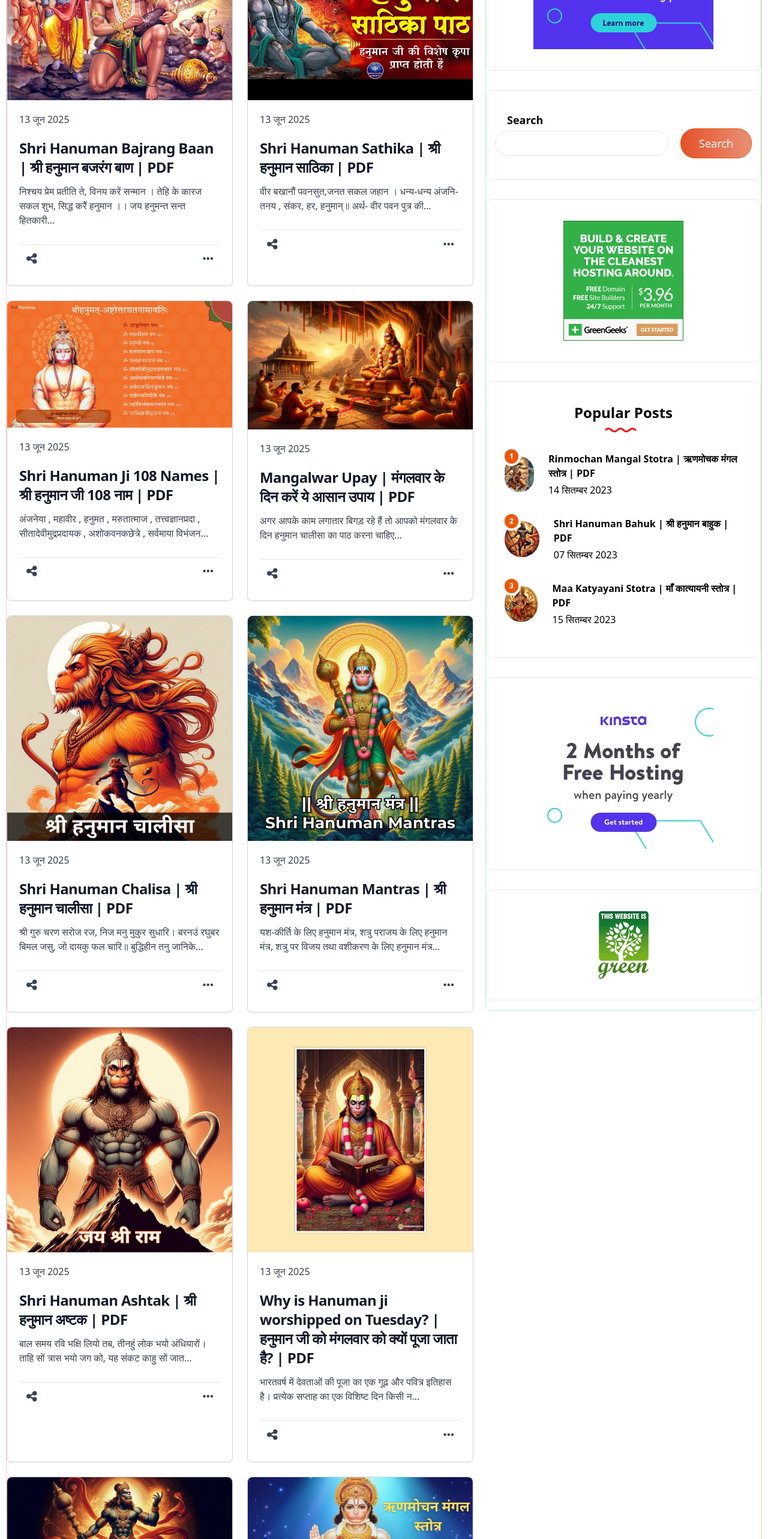
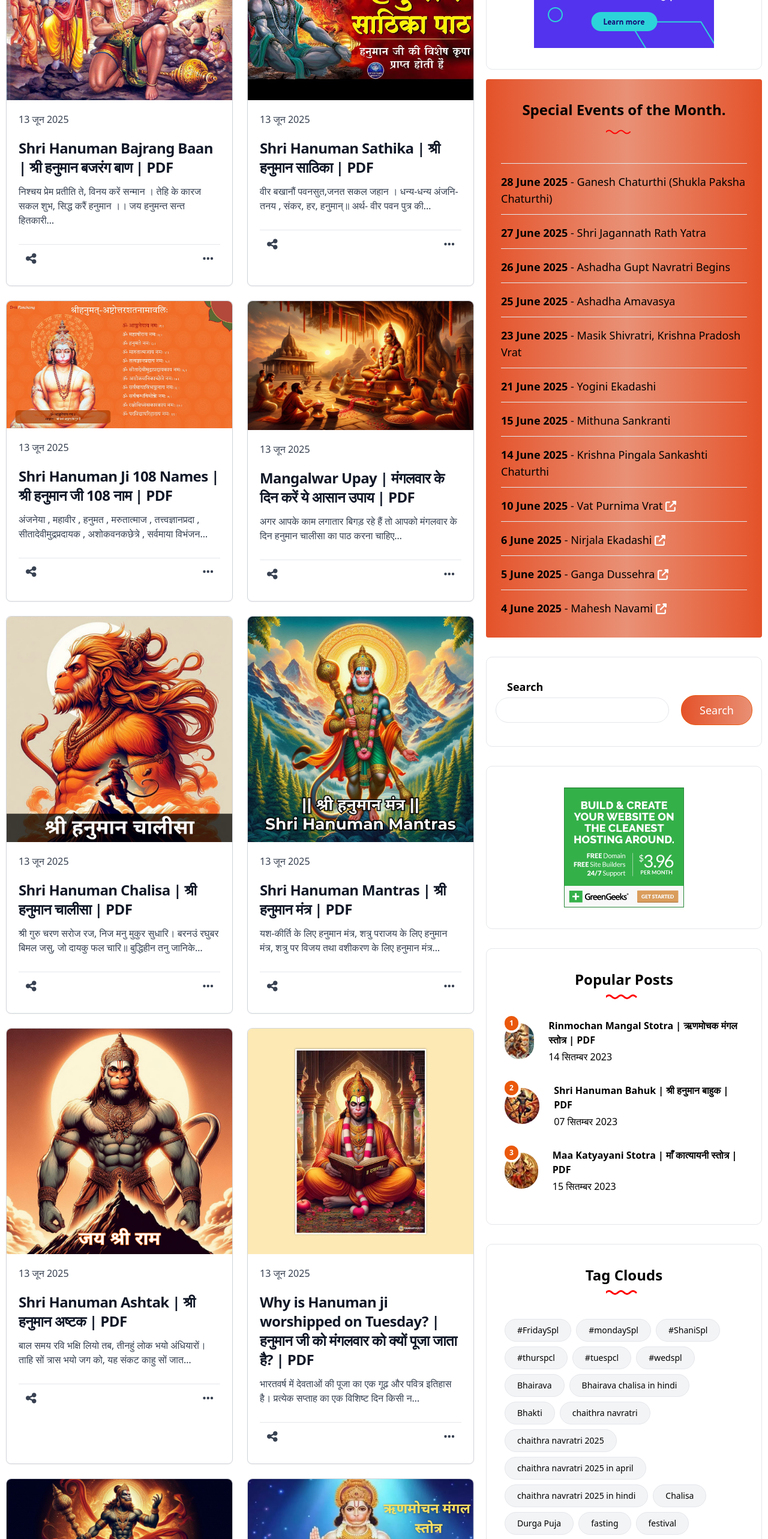
Before and after one commit to mehak-1903/ReactVedicPrayersWebsite, a React (Vite) app in the folder vedicprayers-react/: page / in a window 1280 px wide. Shown: the part 1340-3906 px from the top of the page at 60% size. Built offline with nearby package versions, Linux system fonts and the light colour scheme.

Commit message:
Completing the whole section

```diff
--- a/vedicprayers-react/src/components/Card2.jsx
+++ b/vedicprayers-react/src/components/Card2.jsx
@@ -1,6 +1,7 @@
 import { FontAwesomeIcon } from "@fortawesome/react-fontawesome";
-import { faShareNodes } from "@fortawesome/free-solid-svg-icons";
+import { faShareNodes, faUpRightFromSquare } from "@fortawesome/free-solid-svg-icons";
 import { faEllipsis } from "@fortawesome/free-solid-svg-icons";
+
 // Import Images
 import img1 from "../assets/Mangalwar-Vrat.jpeg";
 import img2 from "../assets/hanuman-aarti.jpeg";
@@ -25,6 +26,7 @@ import image5 from "../assets/rinmochan-mangl-stotra-popular-post1.jpeg";
 import image6 from "../assets/Shri-Hanuman-Bahuk-popular-post2.jpeg";
 import image7 from "../assets/Maa-Katyayani-stotra-popular-post3.jpeg";
 
+// Card Data
 const cardData = [
   {
     image: img1,
@@ -98,12 +100,84 @@ const cardData = [
     title: "Rinmochan Mangal Stotra | ऋणमोचक मंगल स्तोत्र | PDF",
     description:
       "मङ्गल , भूमिपुत्र(धरती का पुत्र), ऋणहर्ता (कर्ज का नाश करने वाले), धनप्रद(धन को प्रदान करने वाले), स्थिरासन…",
+  }
+
+];
+
+// Special Events
+
+const events = [
+  {
+    date: "28 June 2025",
+    name: "Ganesh Chaturthi (Shukla Paksha Chaturthi)",
   },
+  {
+    date: "27 June 2025",
+    name: " Shri Jagannath Rath Yatra",
+  },
+  {
+    date: "26 June 2025",
+    name: "Ashadha Gupt Navratri Begins",
+  },
+  {
+    date: "25 June 2025",
+    name: " Ashadha Amavasya",
+  },
+  {
+    date: "23 June 2025",
+    name: " Masik Shivratri, Krishna Pradosh Vrat",
+  },
+  {
+    date: "21 June 2025",
+    name: "Yogini Ekadashi",
+  },
+  {
+    date: "15 June 2025",
+    name: "Mithuna Sankranti",
+  },
+  {
+    date: "14 June 2025",
+    name: "Krishna Pingala Sankashti Chaturthi",
+  }
+];
+
+const restevents = [
+  {
+    date: "10 June 2025",
+    name: "Vat Purnima Vrat",
+  },
+  {
+    date: "6 June 2025",
+    name: "Nirjala Ekadashi",
+  },
+  {
+    date: "5 June 2025",
+    name: "Ganga Dussehra",
+  },
+  {
+    date: "4 June 2025",
+    name: "Mahesh Navami",
+  },
+]
+
+// tags
+
+const tags = [
+  "#FridaySpl", "#mondaySpl", "#ShaniSpl", "#thurspcl", "#tuespcl", "#wedspl",
+  "Bhairava", "Bhairava chalisa in hindi", "Bhakti",
+  "chaithra navratri", "chaithra navratri 2025", "chaithra navratri 2025 in april",
+  "chaithra navratri 2025 in hindi", "Chalisa", "Durga Puja", "fasting", "festival",
+  "Ganesh Chaturthi", "hanuman chalisa", "Hanuman vrat katha", "Hindu Festival",
+  "Jaimatadi", "Jayambe", "Kathayen", "Lord Shiva", "Maa Chandraghanta",
+  "Maa kushmanda aarti", "Maa Skandmata", "mahadev", "Mahagauri stotra", "Mantra",
+  "Navdurga", "Navratri", "navratri 2025", "Pradosh vrat", "Prayers", "shivshakti",
+  "Shri vishnu aarti", "Stotra", "Surya Namaskar", "vishnu", "Vishnu aarti",
+  "Vishnu chalisa", "Vrat katha", "Vrat Vidhi"
 ];
 
 function Card2() {
   return (
-    <div className="max-w-[1260px] border border-red-200 h-auto m-auto my-10">
+    <div className="max-w-[1260px] h-auto m-auto my-10">
       <div className="h-full w-full flex gap-5">
         <div className="h-full w-[800px] grid grid-cols-2 gap-6">
           {cardData.map((item, index) => (
@@ -151,7 +225,7 @@ function Card2() {
           ))}
         </div>
         {/* Right */}
-        <div className="border border-green-200 h-full w-[460px] rounded-lg">
+        <div className="h-full w-[460px] rounded-lg">
           <h2 className="font-bold text-4xl mb-2">आज का कार्यक्रम</h2>
           <h2 className="font-bold text-xl text-gray-700">June 13, 2025</h2>
           <div className="mt-7 w-full h-[300px] max-h-[300px] rounded-lg shadow-lg shadow-[0_4px_10px_rgba(0,0,0,0.6)] overflow-hidden relative group">
@@ -182,6 +256,43 @@ function Card2() {
             </a>
           </div>
 
+          {/* Special events for the month */}
+          <div className="h-auto w-full rounded bg-[linear-gradient(to_right,#e45229_0%,#e99176_51%,#e45229_100%)] py-[35px] px-[25px]">
+            <h3 className="text-black text-2xl font-bold mb-8">
+              Special Events of the Month.
+              <svg
+                xmlns="http://www.w3.org/2000/svg"
+                width="60px"
+                height="25px"
+                viewBox="0 0 60 25"
+                className=" mx-auto mt-4"
+              >
+                <path
+                  d="M0 5 Q 5 0, 10 5 T 20 5 T 30 5 T 40 5 "
+                  fill="none"
+                  stroke="red"
+                  strokeWidth="2"
+                  strokeLinecap="round"
+                />
+              </svg>
+            </h3>
+
+            <div className="mt-5">
+              {events.map((event, index) => (
+                <p key={index} className="border-t mt-3 pt-4 text-lg text-semibold text-left">
+                  <strong>{event.date}</strong> - {event.name}
+                </p>
+              ))}
+              {restevents.map((event, index) => (
+                <p key={index} className="border-t mt-3 pt-4 text-left text-lg text-semibold group">
+                  <a href="#">
+                  <strong>{event.date}</strong><span className="text-lg text-semibold group-hover:text-white transition-colors duration-300"> - {event.name} {" "}</span>  <FontAwesomeIcon icon={faUpRightFromSquare} className="text-white"/>
+                  </a>
+                </p>
+              ))}
+            </div>
+          </div>
+
           {/* Search */}
 
           <div className="mb-4 mt-8 p-[35px_30px] border rounded-[10px] border-grey-400 w-full h-auto ">
@@ -209,7 +320,7 @@ function Card2() {
           {/* GreenGreek */}
           <div className="mb-4 mt-8 p-[35px_30px] border rounded-[10px] border-grey-400 w-full h-auto flex justify-center items-center">
             <a href="#" target="_top">
-              <img srcSet={image2} alt="" />
+              <img srcSet={image2} alt="GreenGreek" />
             </a>
           </div>
 
@@ -245,7 +356,7 @@ function Card2() {
                 <a href="#">
                   <img
                     srcSet={image5}
-                    alt=""
+                    alt="Rinmochan Mangal Stotra"
                     className="w-full h-full object-cover transform transition-transform duration-300 hover:scale-105"
                   />
                 </a>
@@ -269,7 +380,7 @@ function Card2() {
                 <a href="#">
                   <img
                     srcSet={image6}
-                    alt=""
+                    alt="Shri Hanuman Bahuk "
                     className="w-full h-full object-cover transform transition-transform duration-300 hover:scale-105"
                   />
                 </a>
@@ -291,7 +402,7 @@ function Card2() {
                 <a href="#">
                   <img
                     srcSet={image7}
-                    alt=""
+                    alt="Maa Katyayani Stotra "
                     className="w-full h-full object-cover transform transition-transform duration-300 hover:scale-105"
                   />
                 </a>
@@ -307,17 +418,46 @@ function Card2() {
             </div>
           </div>
 
+          {/* Tag Clouds */}
+
+          <div className="mb-4 mt-8 p-[35px_30px] border rounded-[10px] border-grey-400 w-full h-auto flex items-center flex-col">
+            <h3 className="font-bold text-2xl">
+              Tag Clouds
+              <svg
+                xmlns="http://www.w3.org/2000/svg"
+                width="60px"
+                height="25px"
+                viewBox="0 0 60 25"
+                className=" mx-auto mt-2"
+              >
+                <path
+                  d="M0 5 Q 5 0, 10 5 T 20 5 T 30 5 T 40 5 T 50 5 "
+                  fill="none"
+                  stroke="red"
+                  strokeWidth="3"
+                  strokeLinecap="round"
+                />
+              </svg>
+            </h3>
+
+            <div className="flex flex-wrap gap-2 mt-6">
+              {tags.map((tag, index) => (
+                <span key={index} className="px-5 py-2 bg-gray-100 rounded-full border text-sm cursor-pointer hover:text-orange-600 hover:border-orange-600 transition duration-300">{tag}</span>
+              ))}
+            </div>
+          </div>
+
           {/* kinsta */}
           <div className="mb-4 mt-8 p-[35px_30px] border rounded-[10px] border-grey-400 w-full h-auto flex justify-center items-center">
             <a href="#" target="_top">
-              <img srcSet={image3} alt="" />
+              <img srcSet={image3} alt="kinsta" />
             </a>
           </div>
 
           {/* Green */}
           <div className="mb-4 mt-8 p-[35px_30px] border rounded-[10px] border-grey-400 w-full h-auto flex justify-center items-center">
             <a href="#" target="_top">
-              <img srcSet={image4} alt="" />
+              <img srcSet={image4} alt="Green" />
             </a>
           </div>
         </div>
--- a/vedicprayers-react/src/components/Footer.jsx
+++ b/vedicprayers-react/src/components/Footer.jsx
@@ -39,6 +39,7 @@ const Footer = () => {
           Back to Top</a></div>
       </div>
 
+
   );
 };
 
```
